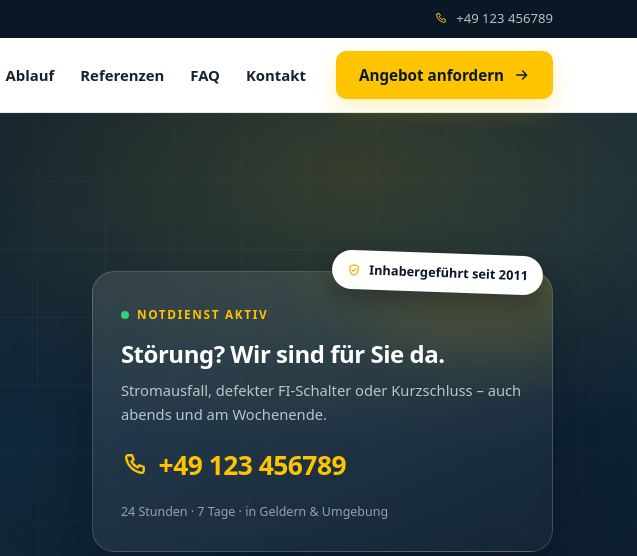
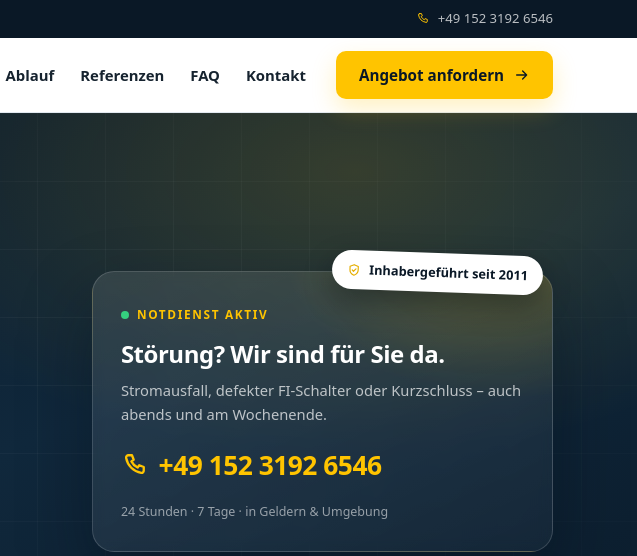
Before and after one commit to jbelascoain/mtb-tec, a plain HTML site: page index.html in a window 1280 px wide. Shown: the top 556 px of the page, 643-1280 px from the left. Drawn offline with Linux system fonts and the light colour scheme.

Commit message:
Änderung 3

```diff
--- a/index.html
+++ b/index.html
@@ -93,7 +93,7 @@
       </span>
       <a class="topbar-item topbar-link" href="tel:+49 152 3192 6546">
         <svg class="icon" aria-hidden="true"><use href="#i-phone"></use></svg>
-        +49 123 456789
+        +49 152 3192 6546
       </a>
     </div>
   </div>
@@ -170,7 +170,7 @@
             <p class="muted-light">Stromausfall, defekter FI-Schalter oder Kurzschluss – auch abends und am Wochenende.</p>
             <a class="emergency-phone" href="tel:+49 152 3192 6546">
               <svg class="icon" aria-hidden="true"><use href="#i-phone"></use></svg>
-              +49 123 456789
+              +49 152 3192 6546
             </a>
             <p class="tiny">24 Stunden · 7 Tage · in Geldern &amp; Umgebung</p>
           </div>
@@ -513,7 +513,7 @@
               <span class="icon-badge"><svg class="icon" aria-hidden="true"><use href="#i-phone"></use></svg></span>
               <div>
                 <span class="label">Telefon</span>
-                <a href="tel:+49 152 3192 6546">+49 123 456789</a>
+                <a href="tel:+49 152 3192 6546">+49 152 3192 6546</a>
               </div>
             </li>
             <li>
@@ -543,7 +543,7 @@
             <svg class="icon" aria-hidden="true"><use href="#i-bolt"></use></svg>
             <div>
               <strong>Notdienst 24/7</strong>
-              <p>Bei Stromausfall oder akuter Gefahr: <a href="tel:+49 152 3192 6546">+49 123 456789</a></p>
+              <p>Bei Stromausfall oder akuter Gefahr: <a href="tel:+49 152 3192 6546">+49 152 3192 6546</a></p>
             </div>
           </div>
         </div>
@@ -654,7 +654,7 @@
       <div class="footer-col">
         <h4>Kontakt</h4>
         <ul class="footer-contact">
-          <li><a href="tel:+49 152 3192 6546">+49 123 456789</a></li>
+          <li><a href="tel:+49 152 3192 6546">+49 152 3192 6546</a></li>
           <li><a href="mailto:info@mtb-tec.de">info@mtb-tec.de</a></li>
           <li>Musterstraße 12<br>12345 Geldern</li>
           <li>Mo–Fr 07:00–18:00</li>
```
